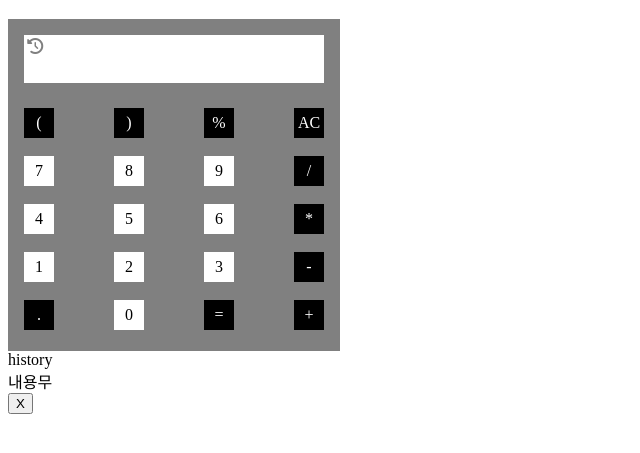
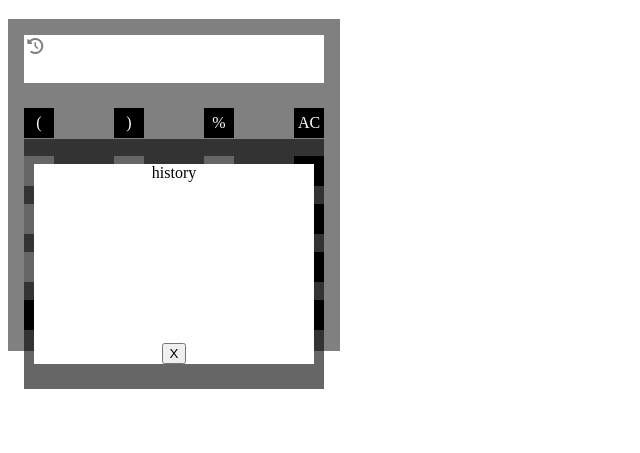
Before and after one commit to mypace0600/mypace0600.github.io, a plain HTML site: page index.html in a window 1280 px wide. Both pictures are taken after a click on the element 35 px from the left and 107 px from the top of the page. Shown: the part 61-514 px from the top of the page, without its empty margins (0-640 px from the left). Drawn offline with Linux system fonts and the light colour scheme.

Commit message:
모달창 작업중

```diff
--- a/index.html
+++ b/index.html
@@ -50,13 +50,17 @@
             <div class="key calculate mathKey">=</div>
             <div class="key numberKey mathKey">+</div>
         </div>
-    </div>
-    <div class="modal hidden">
-        <div>history</div>
-        <div>내용무</div>
-        <button class="closeBtn">X</button>
+        <div class="modal hidden">
+            <div class="bg"></div>
+            <div class="modalBox">
+                <div>history</div>
+                <div id="history"></div>
+                <div>
+                    <button class="closeBtn">X</button>
+                </div>
+            </div>
+        </div>
     </div>
     <script src="script.js"></script>
 </body>
-
 </html>
--- a/script.js
+++ b/script.js
@@ -208,11 +208,20 @@ const allClear = document.querySelector(".allClear").addEventListener("click", f
     formula = [];
     result = [];
     historySave = [];
+    deleteModalHistory();
 })
 
 // 계산 history 모달창
-
 const openModal = () =>{
+    console.log("historySave :{}",historySave);
+    historySave.forEach(element => {
+        console.log(element);
+        let historyDiv = document.getElementById("history");
+        let row = document.createElement("div");
+        row.setAttribute("class","historyRow");
+        row.innerHTML = element;
+        historyDiv.appendChild(row);
+    });
     document.querySelector(".modal").classList.remove("hidden");
 }
 const closeModal = () =>{
@@ -220,3 +229,13 @@ const closeModal = () =>{
 }
 document.querySelector(".historyBtn").addEventListener("click", openModal);
 document.querySelector(".closeBtn").addEventListener("click",closeModal);
+document.querySelector(".bg").addEventListener("click", closeModal);
+
+
+// history 모달 내용 삭제 - 작업중
+function deleteModalHistory(){
+    var historyDiv = document.getElementById("history");
+    while(historyDiv.hasChildNodes){
+        historyDiv.removeChild(historyDiv.firstChild);
+    }
+}
--- a/style.css
+++ b/style.css
@@ -8,6 +8,7 @@ html, body {
       height: 300px;
       padding:1rem;
       background-color: gray;
+      position:relative;
   }
   .valueBox {
       background-color: white;
@@ -60,6 +61,40 @@ html, body {
       color: white;
   }
 
+  .modal {
+    position:fixed;
+    width: 300px;
+    height: 250px;
+    top: 25%;
+    display: flex;
+    justify-content: center;
+    align-items: center;
+  }
+
+  .modal .bg {
+    width: 100%;
+    height: 100%;
+    background-color: rgba(0,0,0,0.6);
+  }
+
+  .modalBox {
+    position: absolute;
+    background-color: #fff;
+    top:10%;
+    width: 280px;
+    height: 200px;
+    display: flex;
+    flex-direction: column;
+    justify-content: center;
+    align-items: center;
+  }
+
+  #history{
+    width: 100%;
+    height: 100%;
+    overflow-y: auto;
+  }
+
   .hidden{
     display: none;
   }
```
